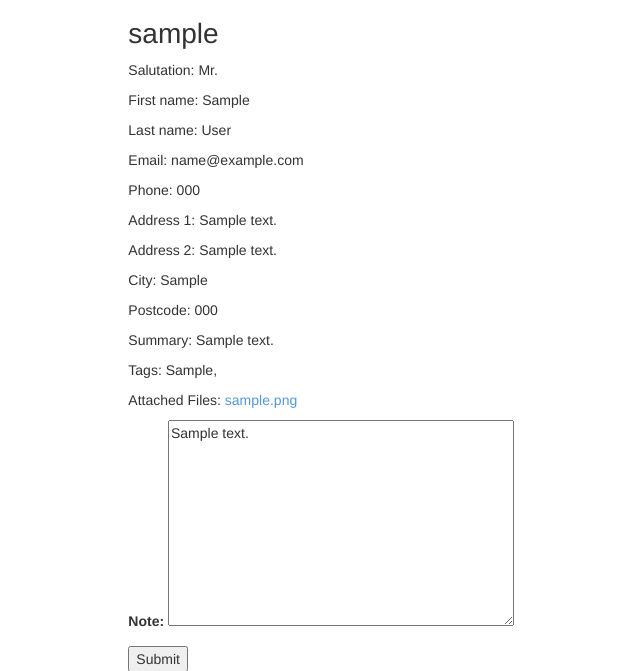
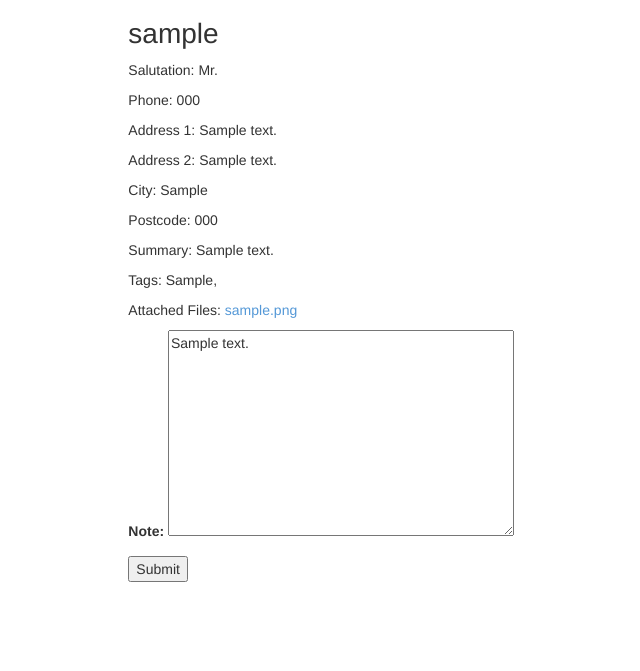
Before and after one commit to bitrecruiter/ats_project, a Django app: page /profile/view/1/ in a window 1280 px wide. Shown: the part 51-722 px from the top of the page, without its empty margins (70-710 px from the left). Run offline with Django 3.2, Linux system fonts and the light colour scheme; a user stored in the database is signed in; tables that the repository leaves empty hold one stand-in row (values such as "Sample post"); parts of the project's set-up code (start-up, migrations or seed data) failed here and were passed over; some libraries are stand-ins or nearby versions.

Commit message:
Remove email, first name, last name from view for now.

```diff
--- a/ats_profiles/templates/ats_profiles/view_profile.html
+++ b/ats_profiles/templates/ats_profiles/view_profile.html
@@ -5,9 +5,6 @@
 {% block content %}
 <h1>{{ profile_user }}</h1>
 <p>Salutation: {{ profile_user.userprofile.salutation }}</p>
-<p>First name: {{ profile_user.first_name }}</p>
-<p>Last name: {{ profile_user.last_name }}</p>
-<p>Email: {{ profile_user.email }}</p>
 <p>Phone: {{ profile_user.userprofile.phone }}</p>
 <p>Address 1: {{ profile_user.userprofile.address1 }}<p/>
 <p>Address 2: {{ profile_user.userprofile.address2 }}<p/>
```
